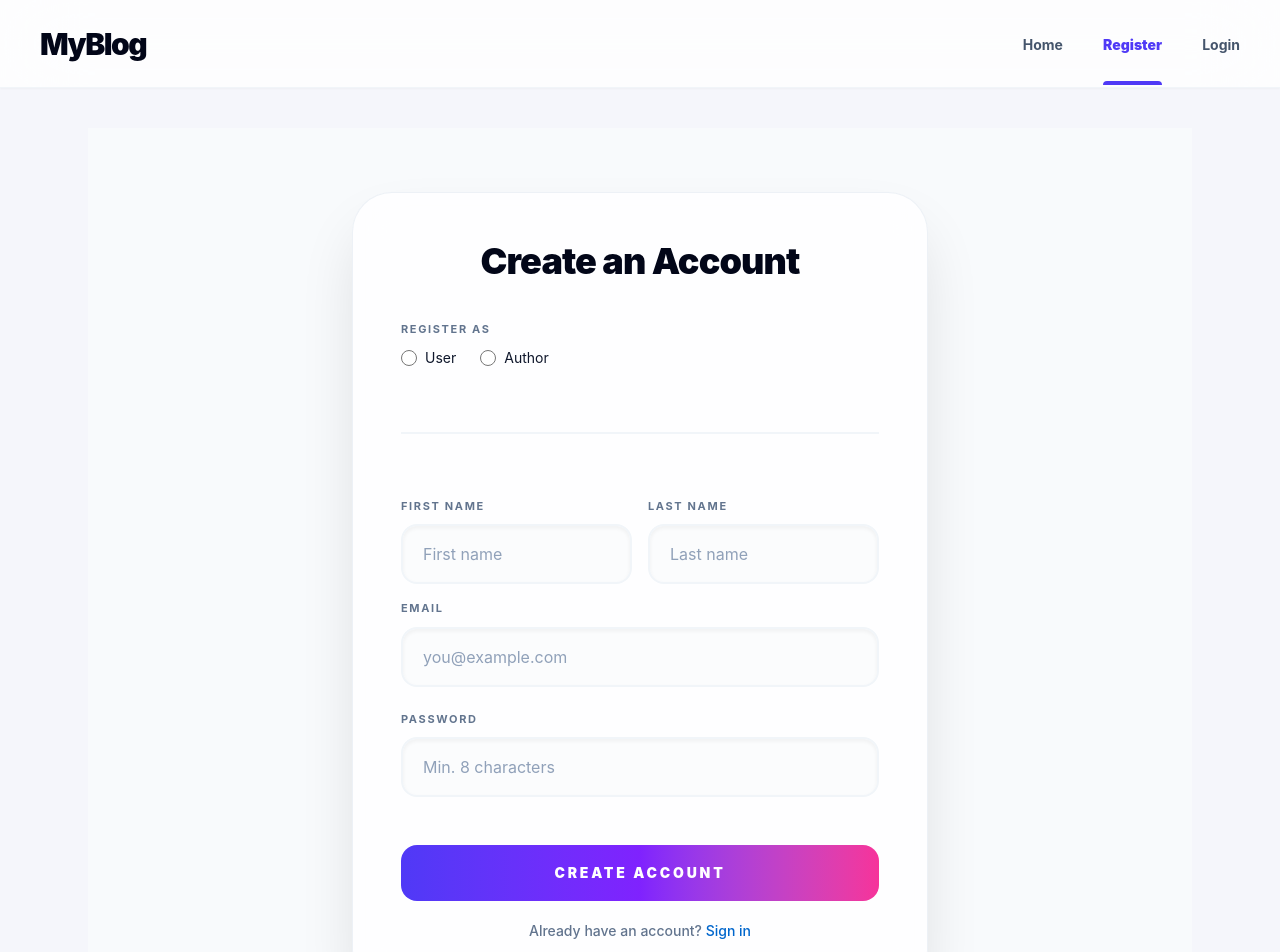
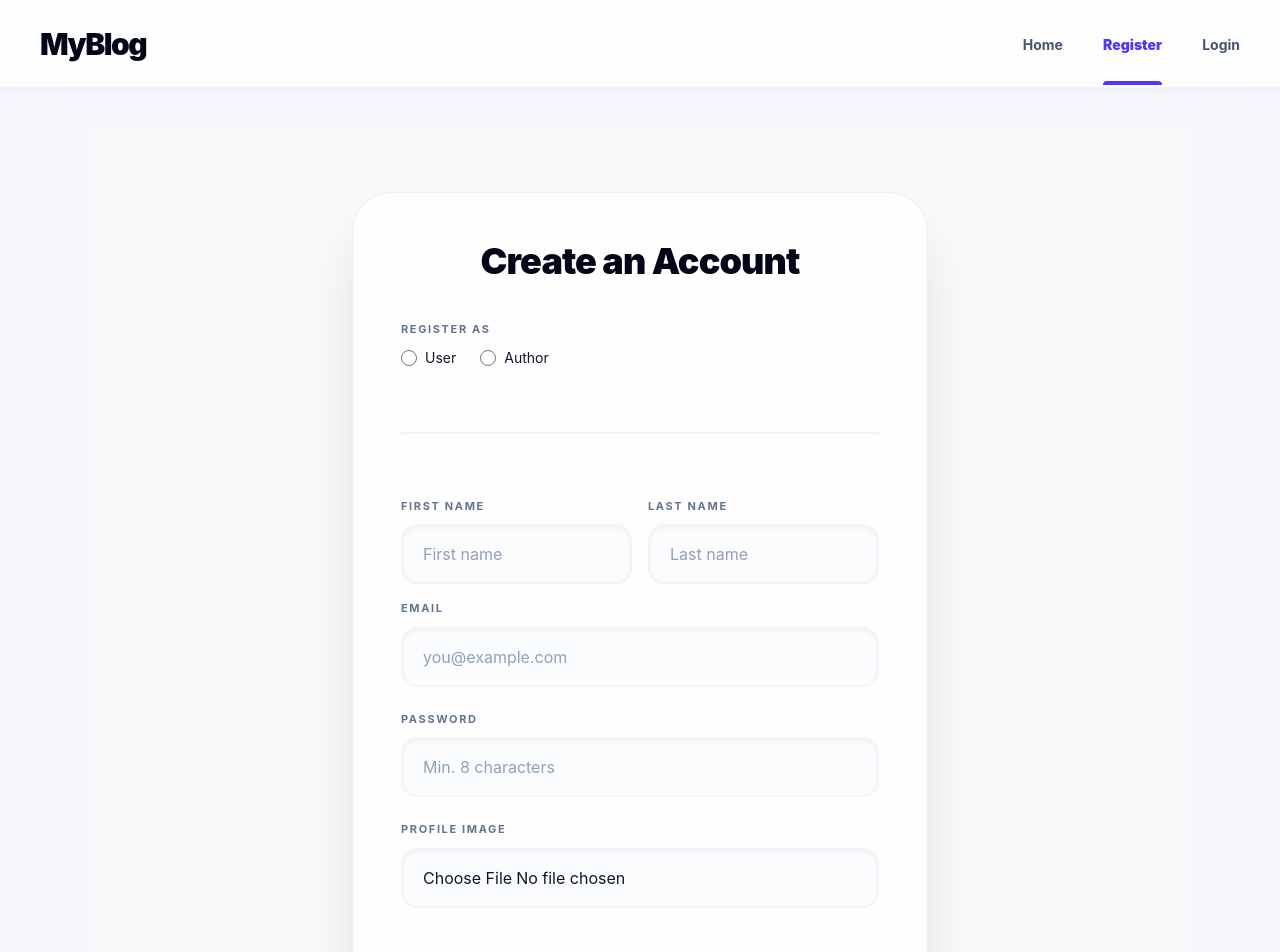
Before and after one commit to ananyaa241/ATP_24EG105Q08, a React app in the folder BLOG_APPLICATION/Frontend/: page /register in a window 1280 px wide. Shown: the top 952 px of the page. Built offline with nearby package versions, Linux system fonts and the light colour scheme; no server answers; the HTML template or start-up script is replaced by a standard one.

Commit message:
Update Register.jsx

```diff
--- a/BLOG_APPLICATION/Frontend/src/components/Register.jsx
+++ b/BLOG_APPLICATION/Frontend/src/components/Register.jsx
@@ -6,14 +6,15 @@ import {
   formTitle,
   inputClass,
   labelClass,
+  linkClass,
   pageBackground,
   submitBtn,
   mutedText,
-} from "../styles/common.js";
+} from "../styles/common";
 import { useForm } from "react-hook-form";
 import { NavLink, useNavigate } from "react-router";
 import { useState } from "react";
-import api from "../api/axiosInstance.js"
+import axios from "axios";
 
 function Register() {
   const {
@@ -23,20 +24,37 @@ function Register() {
   } = useForm();
   const [loading, setLoading] = useState(false);
   const [apiError, setApiError] = useState(null);
-  const navigate=useNavigate()
+  const [preview, setPriview] = useState(null);
+  const navigate = useNavigate();
 
   //When user registration submitted
   const onUserRegister = async (userObj) => {
     console.log(userObj);
+    let { profileImageUrl } = userObj
+    // file + userObj -->FormData
+    //create ForMData object
+    const formData = new FormData();
+    //add all user properties and file to this formdata object
+    formData.append("role", userObj.role);
+    formData.append("firstName", userObj.firstName);
+    formData.append("lastName", userObj.lastName);
+    formData.append("email", userObj.email);
+    formData.append("password", userObj.password);
+    //Append if image is exists
+    if (profileImageUrl?.[0]) {
+      formData.append("profileImageUrl", profileImageUrl[0]);
+    }
+    console.log(profileImageUrl)
     try {
-      //Start loading
-      setLoading(true)
-      //Make HTTP POST request to create user in backend
-      let res=await api.post("/common-api/users",userObj)
-      if(res.status===201){
-        navigate("/login")
+      //start loading
+      setLoading(true);
+      //make HTTP POST req to create User in backend
+      let res = await axios.post("/auth/users", formData, { withCredentials: true });
+
+      if (res.status === 201) {
+        //navigate to Login
+        navigate("/login");
       }
-      //Navigate to login
     } catch (err) {
       console.log("err in registration", err);
       setApiError(err.response?.data?.error || "Registration failed");
@@ -44,20 +62,14 @@ function Register() {
       setLoading(false);
     }
   };
-  if(loading){
-    return <p className="text-3xl text-center">Loading...</p>
-  }
-  if(apiError){
-    return <p className="text-red-500">{apiError}</p>
-  }
 
   return (
     <div className={`${pageBackground} flex items-center justify-center py-16 px-4`}>
-      <div className={formCard}>
+      <div className={`${formCard} w-full max-w-2xl`}>
         <h2 className={formTitle}>Create an Account</h2>
 
         {/* API Error */}
-        {/* {apiError && <p className={errorClass}>{apiError}</p>} */}
+        {apiError && <p className={errorClass}>{apiError}</p>}
 
         <form onSubmit={handleSubmit(onUserRegister)}>
           {/* ROLE */}
@@ -72,7 +84,7 @@ function Register() {
                   {...register("role", {
                     required: "Please select a role",
                   })}
-                  className="accent-blue-600 w-4 h-4"
+                  className="accent-indigo-600 w-4 h-4"
                 />
                 <span className="text-sm">User</span>
               </label>
@@ -84,7 +96,7 @@ function Register() {
                   {...register("role", {
                     required: "Please select a role",
                   })}
-                  className="accent-blue-600 w-4 h-4"
+                  className="accent-indigo-600 w-4 h-4"
                 />
                 <span className="text-sm">Author</span>
               </label>
@@ -145,7 +157,6 @@ function Register() {
               placeholder="you@example.com"
               {...register("email", {
                 required: "Email is required",
-                // required: [true, "Password is required"],
               })}
             />
             {errors.email && <p className={errorClass}>{errors.email.message}</p>}
@@ -165,14 +176,42 @@ function Register() {
             {errors.password && <p className={errorClass}>{errors.password.message}</p>}
           </div>
 
-          {/* PROFILE IMAGE
+          {/* PROFILE IMAGE */}
           <div className={formGroup}>
             <label className={labelClass}>Profile Image</label>
 
-            <input type="text" accept="image/png, image/jpeg" {...register("profileImageUrl")} />
+            <input
+              type="file"
+              className={inputClass}
+              accept="image/png, image/jpeg"
+              {...register("profileImageUrl", {
+                validate: {
+                  fileType: (files) => {
+                    if (!files?.[0]) return true;
+                    return ["image/png", "image/jpeg"].includes(files[0].type) || "Only JPG/PNG allowed";
+                  },
+                  fileSize: (files) => {
+                    if (!files?.[0]) return true;
+                    return files[0].size <= 2 * 1024 * 1024 || "MAx size 2MB";
+                  },
+                },
+              })}
+              onChange={(event) => {
+                let file = event.target.files[0];
+                if (file) {
+                  setPriview(URL.createObjectURL(file));
+                }
+              }}
+            />
 
             {errors.profileImageUrl && <p className={errorClass}>{errors.profileImageUrl.message}</p>}
-          </div> */}
+            {/* image preview */}
+            {preview && (
+              <div className="mt-3 flex justify-center">
+                <img src={preview} alt="" className="w-24 h-24 rounded-full object-cover" />
+              </div>
+            )}
+          </div>
 
           {/* SUBMIT */}
           <button type="submit" className={submitBtn}>
@@ -183,7 +222,7 @@ function Register() {
         {/* FOOTER */}
         <p className={`${mutedText} text-center mt-5`}>
           Already have an account?{" "}
-          <NavLink to="/login" className="text-[#0066cc] font-medium">
+          <NavLink to="/login" className={linkClass}>
             Sign in
           </NavLink>
         </p>
```
